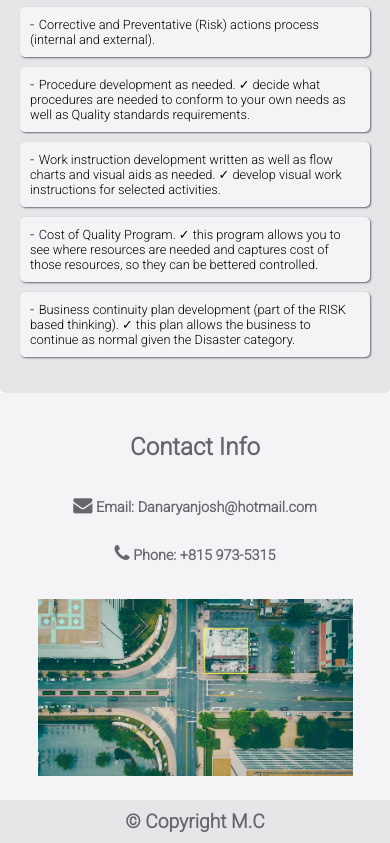
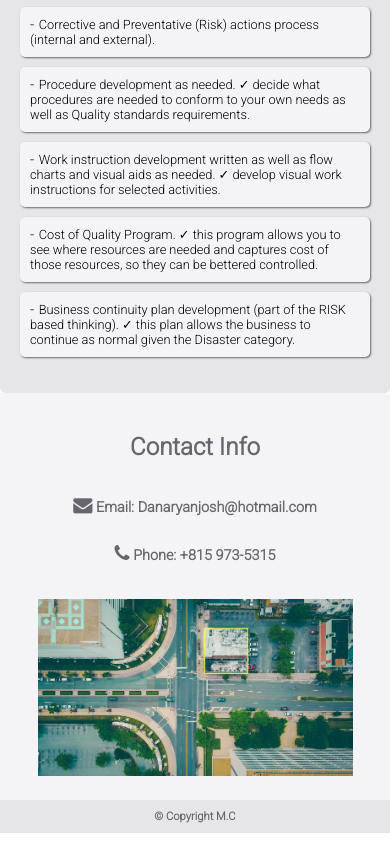
Before and after one commit to MCampa-2/DavidHammer-Business-Website, a plain HTML site: page index.html in a window 390 px wide. Shown: the part 1881-2724 px from the top of the page. Drawn offline with Linux system fonts and the light colour scheme.

Commit message:
changed footer font size

```diff
--- a/index.html
+++ b/index.html
@@ -54,14 +54,14 @@
                 </div>
                 <div class="contact-info">
                     <h2>Contact Info</h2>
-                    <h3><i class="fa fa-envelope icon"></i> Email: <a href="mailto:Danaryanjosh@hotmail.com">Danaryanjosh@hotmail.com</a></h3>
+                    <h3><i class="fa fa-envelope icon"></i> Email: <a href="mailto:Danaryanjosh@hotmail.com" target="_blank">Danaryanjosh@hotmail.com</a></h3>
                     <h3><i class="fa fa-phone"></i> Phone: +815 973-5315</h3>
                 </div>
             </div>
         </div>
     </main>
     <footer>
-        <h3>&copy; Copyright <a href="https://www.linkedin.com/in/michael-campagnoli-a775161a4/">M.C</a></h3>
+        <h3>&copy; Copyright <a href="https://www.linkedin.com/in/michael-campagnoli-a775161a4/" target="_blank">M.C</a></h3>
     </footer>
 
 
--- a/style.css
+++ b/style.css
@@ -277,12 +277,12 @@ header p{
 
   footer{
     background-color: var(--platinum);
-    padding: 35px;
+    padding: 20px;
   }
 
   footer h3{
     text-align: center;
-    font-size: 1.2rem;
+    font-size: 1rem;
     margin: 0px;
     color: var(--dim-gray);
   }
@@ -329,7 +329,7 @@ header p{
         padding: 10px;
     }
 
-    footer h2{
-        font-size: .9rem;
+    footer h3{
+        font-size: .7rem;
     }
   }
```
